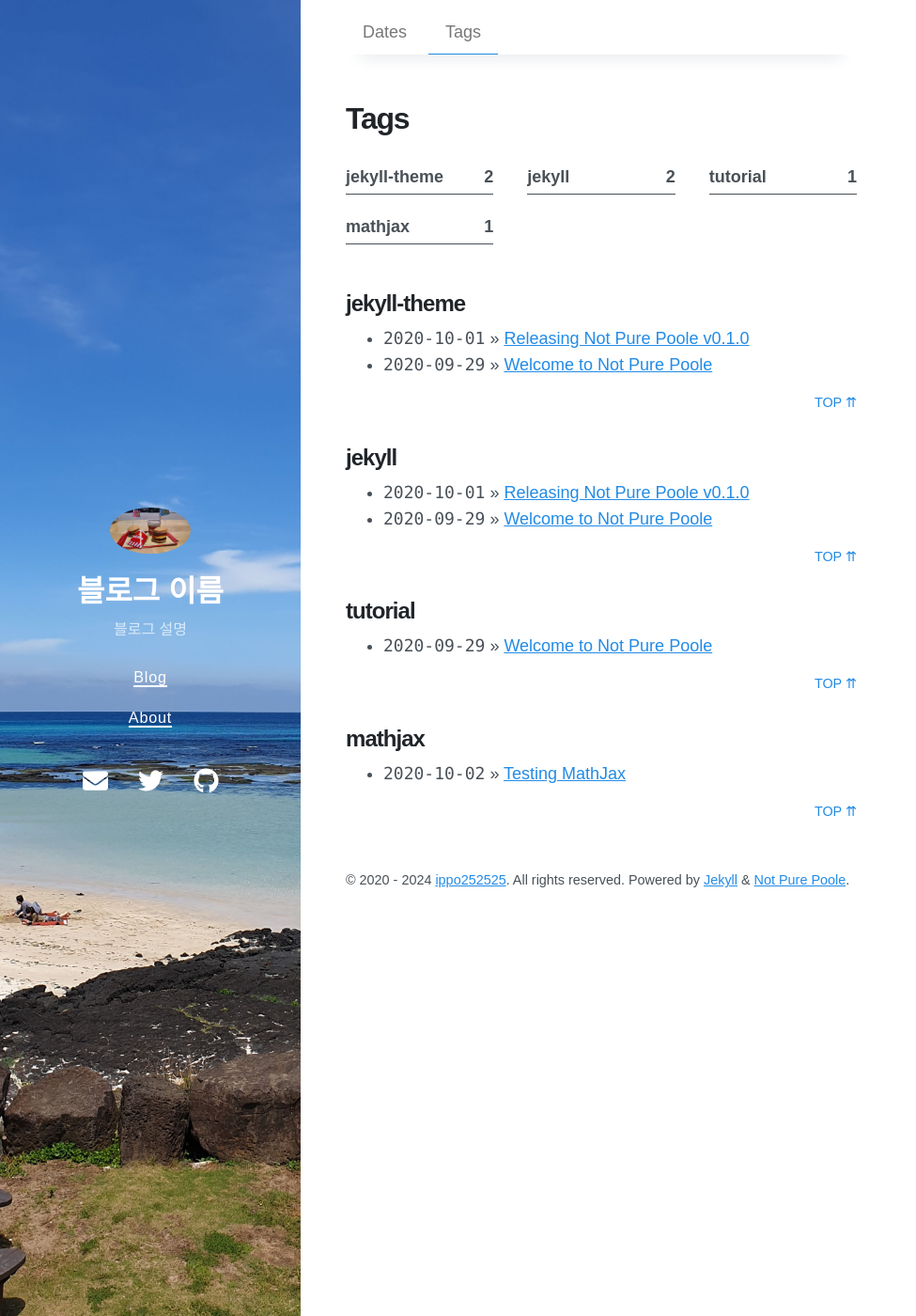
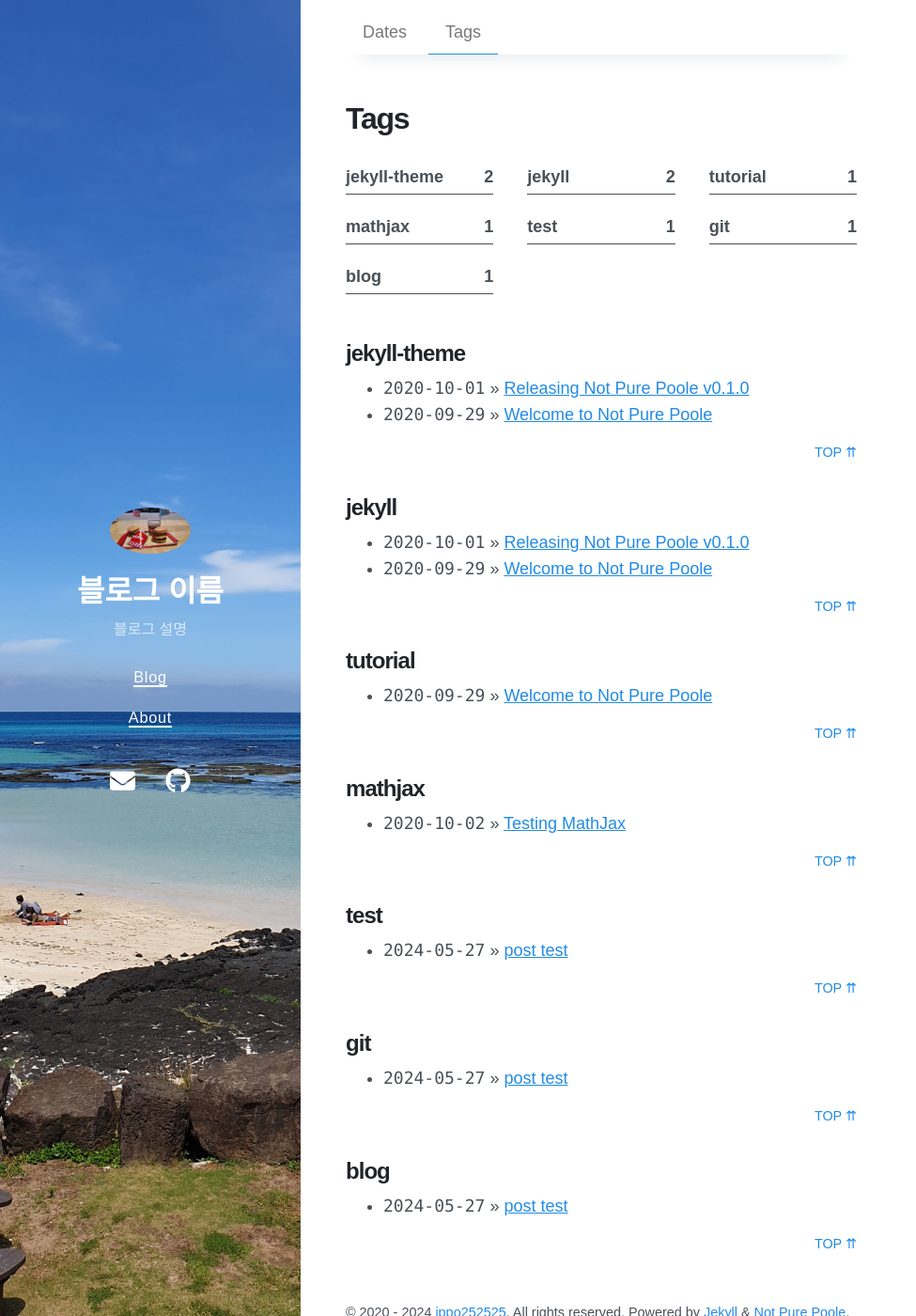
Before and after one commit to ippo252525/ippo252525.github.io, a Jekyll site: the page built from tags.md, in a window 1280 px wide and 1400 px high. Shown: the whole window at 94% size, without its empty margins (0-975 px from the left). Built offline with Jekyll 4.4.1, drawn with Linux system fonts in a browser that asks for light colours; nearby versions of some CDN libraries.

Commit message:
Update : git blog

````diff
--- /dev/null
+++ b/_posts/2024-05-27-post-test.md
@@ -0,0 +1,13 @@
+---
+layout: post
+title: post test
+date: 2024-05-27 17:18 +0900
+last_modified_at: 2024-05-27 17:18 +0900
+tags: [test, git ,blog]
+---
+# test
+## test
+### test
+```python
+from pyneople.character import character
+```
````
Also changed, not shown: _data/social.yml (+2 -5 lines).
